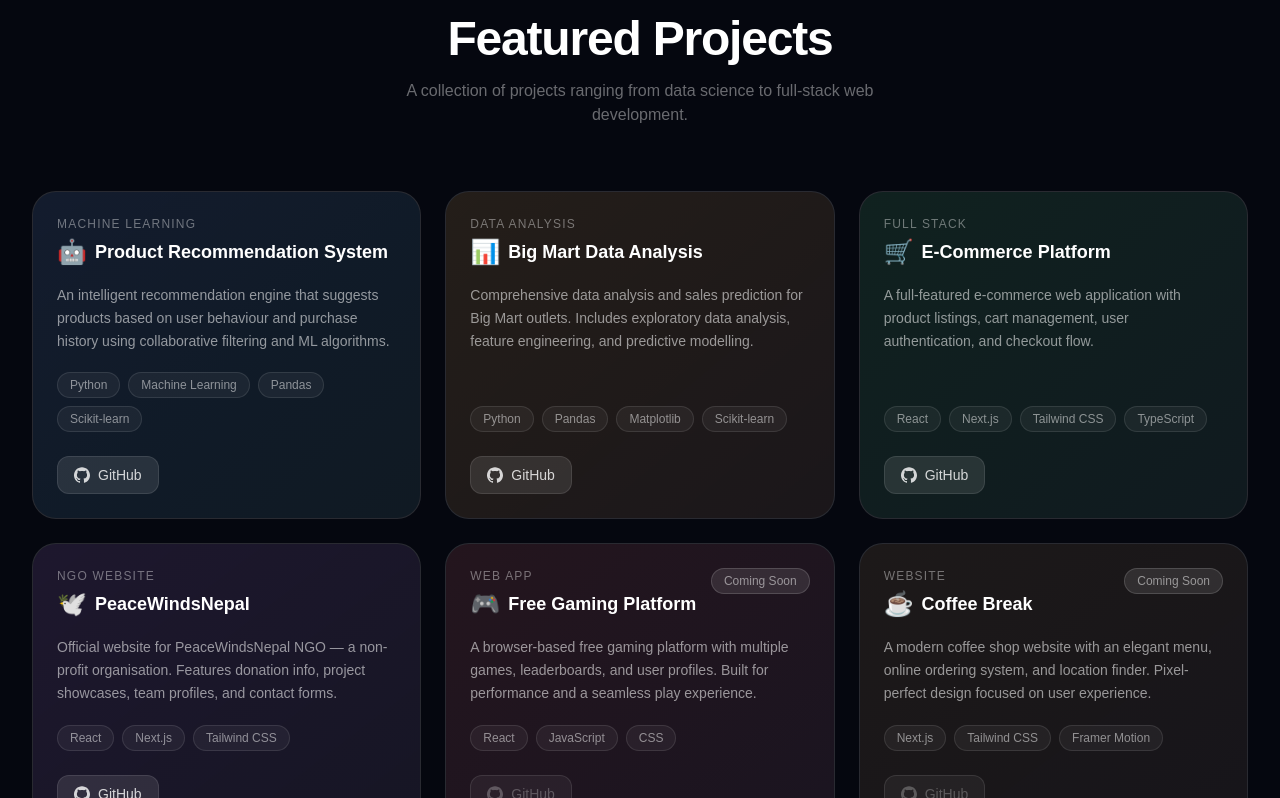
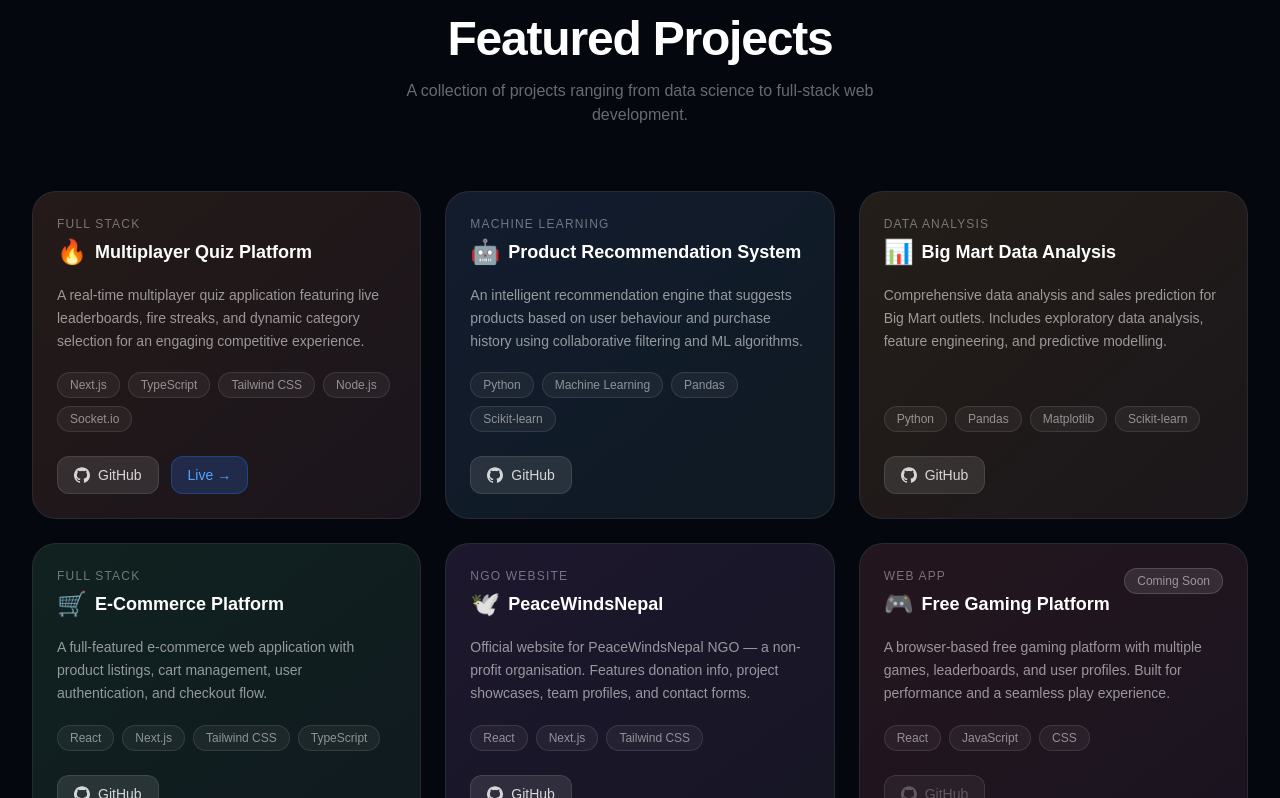
Before and after one commit to singhatamang123/portfolio, a Next.js app: page / in a window 1280 px wide. Shown: the part 1587-2385 px from the top of the page. Built offline with nearby package versions, Linux system fonts and the light colour scheme.

Commit message:
new project added

```diff
--- a/app/components/Projects.tsx
+++ b/app/components/Projects.tsx
@@ -3,6 +3,18 @@
 import { motion, type Variants } from 'framer-motion';
 
 const projects = [
+  {
+    title: 'Multiplayer Quiz Platform',
+    description:
+      'A real-time multiplayer quiz application featuring live leaderboards, fire streaks, and dynamic category selection for an engaging competitive experience.',
+    tags: ['Next.js', 'TypeScript', 'Tailwind CSS', 'Node.js', 'Socket.io'],
+    github: 'https://github.com/singhatamang123/QuizMultiuser',
+    live: 'https://quiz-multiuser.vercel.app/',
+    category: 'Full Stack',
+    color: 'from-orange-500/20 to-red-500/10',
+    border: 'hover:border-orange-500/40',
+    icon: '🔥',
+  },
   {
     title: 'Product Recommendation System',
     description:
```
